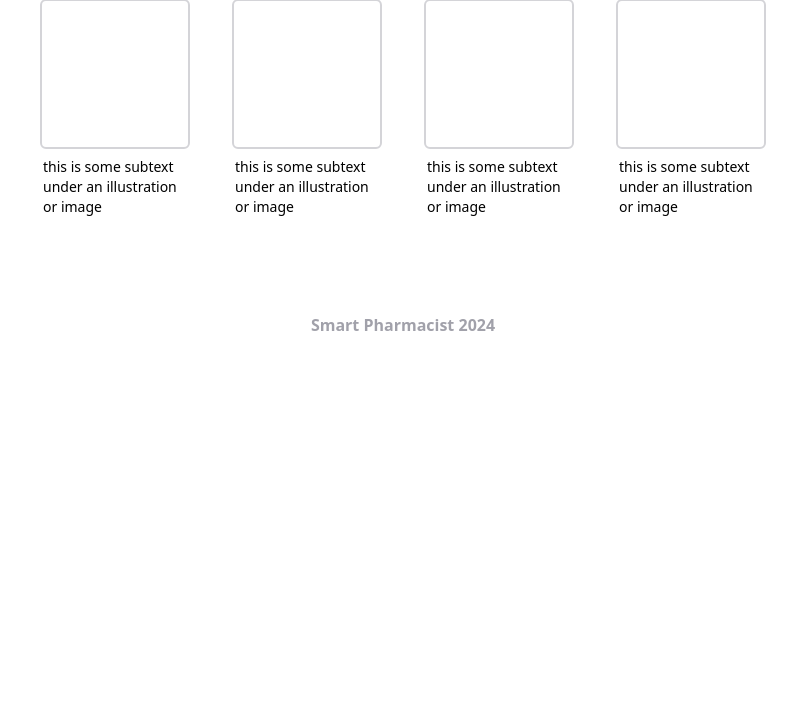
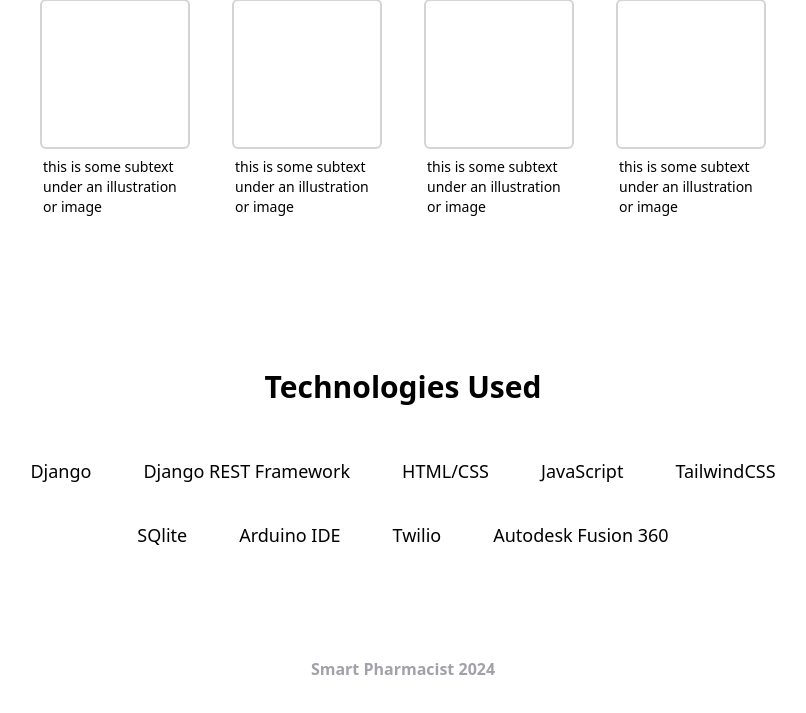
Before and after one commit to Victor-M16/Smart-Pharmacist, a Django app: template smartpharmacist/core/templates/core/index.html in a window 1280 px wide. Shown: the part 821-1534 px from the top of the page, without its empty margins (237-1043 px from the left). Before the commit the page ends 1152 px from the top, so only its background shows below. Run offline with Django 3.2, Linux system fonts and the light colour scheme; the template is opened without the code that fills it, so the values that code supplies are empty; some libraries are stand-ins or nearby versions; some web fonts are replaced.

Commit message:
feat: :sparkles: add technologies section to landing page

```diff
--- a/smartpharmacist/core/templates/core/index.html
+++ b/smartpharmacist/core/templates/core/index.html
@@ -163,6 +163,44 @@
       </div>
     </div>
 
+    {% comment %} technology stack section {% endcomment %}
+    <div
+      class="flex flex-col my-8 p-10 justify-center items-center"
+    >
+      <h1 class="mb-10 text-3xl font-black dark:text-zinc-200">Technologies Used</h1>
+      <div class="max-w-[53rem] scroll-mt-28 text-center sm:mb-2">
+        <ul class="flex flex-wrap justify-center gap-3 text-lg dark:text-zinc-300">
+          <li class="bg-white borderBlack rounded-xl px-5 py-3 dark:bg-white/10 dark:text-white/80">
+            Django
+          </li>
+          <li class="bg-white borderBlack rounded-xl px-5 py-3 dark:bg-white/10 dark:text-white/80">
+            Django REST Framework
+          </li>
+          <li class="bg-white borderBlack rounded-xl px-5 py-3 dark:bg-white/10 dark:text-white/80">
+            HTML/CSS
+          </li>
+          <li class="bg-white borderBlack rounded-xl px-5 py-3 dark:bg-white/10 dark:text-white/80">
+            JavaScript
+          </li>
+          <li class="bg-white borderBlack rounded-xl px-5 py-3 dark:bg-white/10 dark:text-white/80">
+            TailwindCSS
+          </li>
+          <li class="bg-white borderBlack rounded-xl px-5 py-3 dark:bg-white/10 dark:text-white/80">
+            SQlite
+          </li>
+          <li class="bg-white borderBlack rounded-xl px-5 py-3 dark:bg-white/10 dark:text-white/80">
+            Arduino IDE
+          </li>
+          <li class="bg-white borderBlack rounded-xl px-5 py-3 dark:bg-white/10 dark:text-white/80">
+            Twilio
+          </li>
+          <li class="bg-white borderBlack rounded-xl px-5 py-3 dark:bg-white/10 dark:text-white/80">
+            Autodesk Fusion 360
+          </li>
+        </ul>
+      </div>
+    </div>
+
     <!-- footer -->
     <div
       class="flex items-center justify-center h-14 text-zinc-400 dark:text-zinc-300 font-semibold"
```
